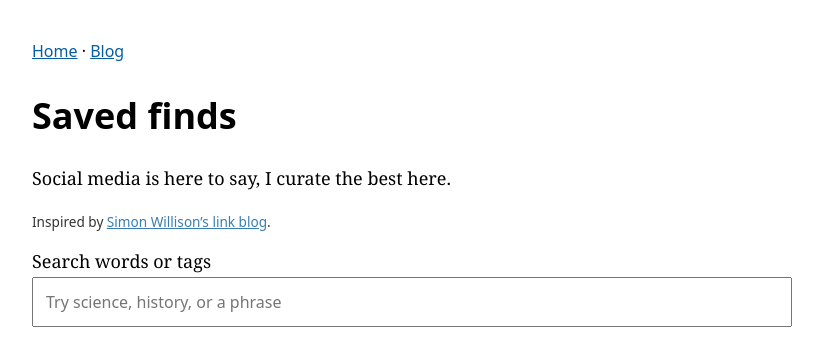
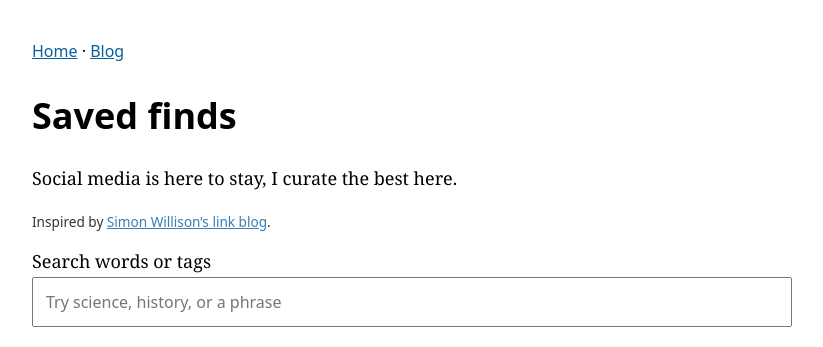
Before and after one commit to PriyaranjanMarathe/priyaranjanmarathe.github.io, a Jekyll site: the page docs/finds/index.html, which Jekyll copies as it is, in a window 1280 px wide and 900 px high. Shown: the top 347 px of the window, without its empty margins (228-1051 px from the left). Built offline with Jekyll 4.4.1, drawn with Linux system fonts in a browser that asks for light colours.

Commit message:
Correct stay in Saved Finds introduction

```diff
--- a/docs/finds/index.html
+++ b/docs/finds/index.html
@@ -2,7 +2,7 @@
 <title>Saved finds · Ranjan Marathe</title><style>
 :root{color-scheme:light dark}body{max-width:760px;margin:40px auto;padding:0 20px;font:18px/1.65 Georgia,serif}a{color:light-dark(#075f9e,#8dcaff)}h1,h2,input,button,.meta{font-family:system-ui,sans-serif}h1{margin-bottom:0}h2{font-size:1.25rem;overflow-wrap:anywhere}.meta{font-size:.85rem;opacity:.8}article{border-top:1px solid #aaa6;padding:24px 0}.note{white-space:pre-wrap;border-left:3px solid #aaa8;padding:0 16px;margin:16px 0}.body{white-space:pre-wrap;overflow-wrap:anywhere}input{box-sizing:border-box;width:100%;padding:12px;font-size:1rem}button{cursor:pointer;padding:7px 12px;margin:4px;border:1px solid #aaa8;border-radius:18px;background:transparent;color:inherit}img,video,audio{max-width:100%;height:auto}img{margin-top:16px}#count{font:14px system-ui}nav{font:16px system-ui}</style>
 <nav><a href="/">Home</a> · <a href="/blog/">Blog</a></nav><h1>Saved finds</h1>
-<p>Social media is here to say, I curate the best here.</p>
+<p>Social media is here to stay, I curate the best here.</p>
 <p class="meta">Inspired by <a href="https://simonwillison.net/2024/Dec/22/link-blog/">Simon Willison’s link blog</a>.</p>
 <label for="search">Search words or tags</label><input id="search" type="search" placeholder="Try science, history, or a phrase"><p><button id="clear">Show all</button><span id="count" role="status"></span></p><main><article id="c507ac3925d5e70d1f121196" data-tags="[&quot;ganapti2026&quot;]">
 <h2><a href="#c507ac3925d5e70d1f121196">Sarvajanik Ganapati, Denver Colorado</a></h2>
--- a/scripts/saved_finds.py
+++ b/scripts/saved_finds.py
@@ -181,7 +181,7 @@ def render(records, directory):
 <title>Saved finds · Ranjan Marathe</title><style>
 :root{color-scheme:light dark}body{max-width:760px;margin:40px auto;padding:0 20px;font:18px/1.65 Georgia,serif}a{color:light-dark(#075f9e,#8dcaff)}h1,h2,input,button,.meta{font-family:system-ui,sans-serif}h1{margin-bottom:0}h2{font-size:1.25rem;overflow-wrap:anywhere}.meta{font-size:.85rem;opacity:.8}article{border-top:1px solid #aaa6;padding:24px 0}.note{white-space:pre-wrap;border-left:3px solid #aaa8;padding:0 16px;margin:16px 0}.body{white-space:pre-wrap;overflow-wrap:anywhere}input{box-sizing:border-box;width:100%;padding:12px;font-size:1rem}button{cursor:pointer;padding:7px 12px;margin:4px;border:1px solid #aaa8;border-radius:18px;background:transparent;color:inherit}img,video,audio{max-width:100%;height:auto}img{margin-top:16px}#count{font:14px system-ui}nav{font:16px system-ui}</style>
 <nav><a href="/">Home</a> · <a href="/blog/">Blog</a></nav><h1>Saved finds</h1>
-<p>Social media is here to say, I curate the best here.</p>
+<p>Social media is here to stay, I curate the best here.</p>
 <p class="meta">Inspired by <a href="https://simonwillison.net/2024/Dec/22/link-blog/">Simon Willison’s link blog</a>.</p>
 <label for="search">Search words or tags</label><input id="search" type="search" placeholder="Try science, history, or a phrase"><p><button id="clear">Show all</button><span id="count" role="status"></span></p><main>'''
     page += ''.join(cards) or '<p>No finds published yet.</p>'
```
